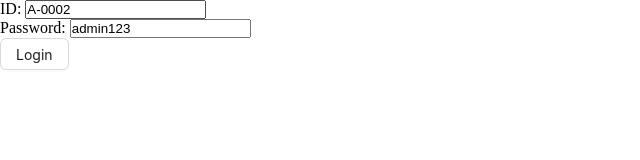
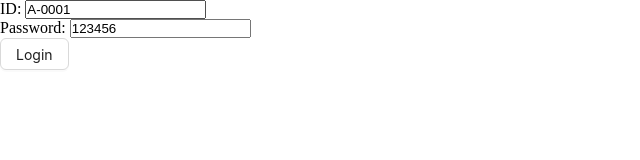
Before and after one commit to developerFarukk/University-management-system-client, a React (Vite) app: page /login in a window 1280 px wide. Shown: the top 160 px of the page, without its empty margins (0-640 px from the left). Built offline with nearby package versions, Linux system fonts and the light colour scheme.

Commit message:
success login

```diff
--- a/src/pages/Login.tsx
+++ b/src/pages/Login.tsx
@@ -1,3 +1,4 @@
+/* eslint-disable @typescript-eslint/no-explicit-any */
 
 import { Button } from 'antd';
 import { useForm } from 'react-hook-form';
@@ -10,18 +11,21 @@ const Login = () => {
     const dispatch = useAppDispatch();
     const { register, handleSubmit } = useForm({
         defaultValues: {
-            userId: 'A-0002',
-            password: 'admin123',
+            userId: 'A-0001',
+            password: '123456',
         },
     });
 
-    const [login, { error }] = useLoginMutation();
+    const [login ] = useLoginMutation();
 
-    const onSubmit = async (data) => {
+    const onSubmit = async (data: any) => {
         const userInfo = {
             id: data.userId,
             password: data.password,
         };
+
+        console.log(userInfo);
+
 
         const res = await login(userInfo).unwrap();
         const user = verifyToken(res.data.accessToken);
--- a/src/redux/api/baseApi.ts
+++ b/src/redux/api/baseApi.ts
@@ -5,7 +5,7 @@ export const baseApi = createApi({
     reducerPath: 'baseApi',
     baseQuery: fetchBaseQuery({
         // baseUrl: process.env.BASE_URL,
-        baseUrl: 'http://localhost:5000/api/v1',
+        baseUrl: 'http://localhost:5001/api/v1',
         credentials: 'include',
     }),
 
```
